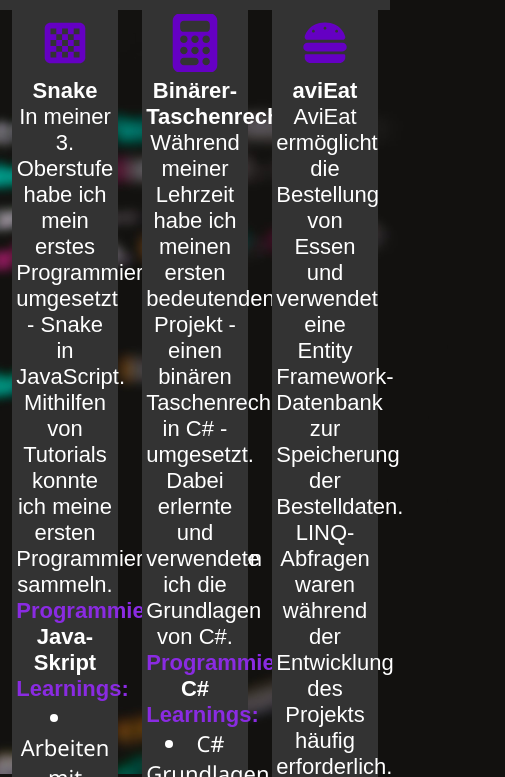
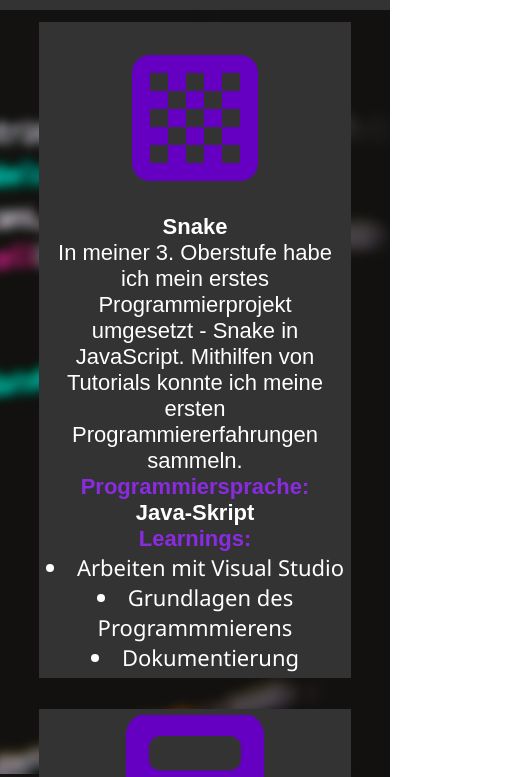
Before and after one commit to manuelbuehler/manuelbuehler.github.io, a plain HTML site: page portfolio.html in a window 390 px wide. Shown: the part 70-847 px from the top of the page, 505 px wide, since content can reach past the window. Drawn offline with Linux system fonts and the light colour scheme.

Commit message:
Portfolio-Page is looking scheisse but is responsive now!

```diff
--- a/css/portfolio.css
+++ b/css/portfolio.css
@@ -1,22 +1,9 @@
 .flexbox-container {
     display: flex;
-    width: 100%;
-    height: auto;
-    align-items: stretch;
+    flex-wrap: wrap;
+    align-items: flex-start;
     justify-content: space-around;
-    flex-wrap: wrap; /* Elemente werden automatisch umbrochen */
-    align-content: center;
-}
-
-.flexbox-items {
-    text-align: center;
-    height: auto;
-    width: 25vw;
-    background-color: #333333;
-    position: relative;
-    padding: 1%;
-    flex-basis: calc(25% - 2%); /* Flex-Basiswert für die Breite der Elemente */
-    /* Hier kannst du weitere Anpassungen für die Flexbox-Elemente vornehmen */
+    padding: 3%;
   }
 
   h2 {
@@ -29,7 +16,35 @@ ul {
     list-style-position: inside;
   }
 
-img
-{
+  img {
     width: 60%;
   }
+
+
+
+  .flexbox-items {
+    text-align: center;
+    height: auto;
+    width: calc(25% - 2%);
+    background-color: #333333;
+    position: relative;
+    padding: 2%;
+  }
+
+  @media screen and (max-width: 768px) {
+    .flexbox-container{
+        padding-left: 10%;
+        padding-right: 10%;
+    }
+
+    .flexbox-items {
+      width: 48%;
+      margin-bottom: 10%;
+    }
+  }
+
+  @media screen and (max-width: 480px) {
+    .flexbox-items {
+      width: 98%
+    }
+  }
```
Also changed, not shown: css/index.css (+22 -15 lines), css/navbar.css (+10 -1 lines), index.html (+4 -2 lines). Lines whose indentation alone changed are shown as unchanged.
